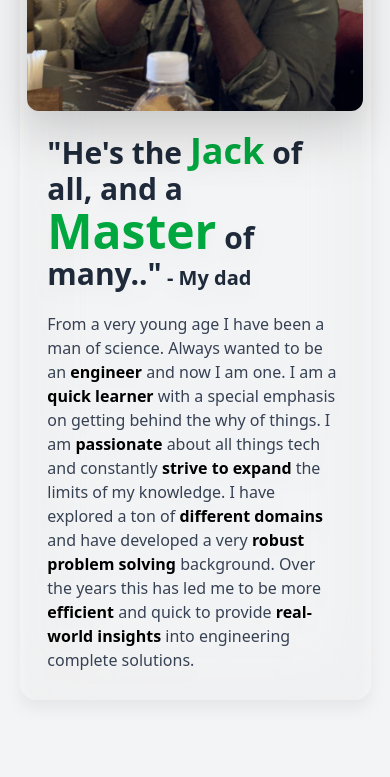
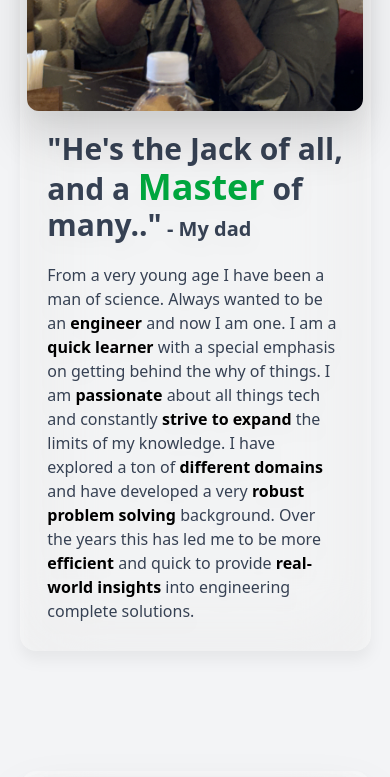
Before and after one commit to adityaBanka/adityabanka.github.io, a React (Vite) app: page /home in a window 390 px wide. Shown: the part 820-1597 px from the top of the page. Built offline with nearby package versions, Linux system fonts and the light colour scheme; grey boxes are pictures that could not be loaded.

Commit message:
made semi bold black a component

```diff
--- a/src/Components/InfoSection.jsx
+++ b/src/Components/InfoSection.jsx
@@ -20,7 +20,7 @@ function InfoSection({ direction, title, description, type="video", URL="p2AWYan
 
       <div className={`${direction === 1 ? "lg:text-right" : "text-left"} m-5 text-gray-700`}>
 
-        <div className='text-pretty lg:text-5xl text-3xl mb-5'>{title}</div>
+        <div className='text-pretty text-3xl mb-5 font-semibold'>{title}</div>
 
         <div className=''>{description}</div>
 
--- /dev/null
+++ b/src/Components/SemiBoldBlack.jsx
@@ -0,0 +1,8 @@
+// eslint-disable-next-line react/prop-types
+function SemiBoldBlack({children}) {
+  return (
+    <span className="font-semibold text-black">{children}</span>
+  )
+}
+
+export default SemiBoldBlack
--- a/src/Pages/Contact.jsx
+++ b/src/Pages/Contact.jsx
@@ -1,5 +1,6 @@
 import { useRef } from 'react';
 
+// eslint-disable-next-line react/prop-types
 function ImageLink({ image, link }) {
   return (
     <a href={link} target="_blank">
--- a/src/Pages/Home.jsx
+++ b/src/Pages/Home.jsx
@@ -1,18 +1,11 @@
 import InfoSection from "../Components/InfoSection"
-
-// eslint-disable-next-line react/prop-types
-function BW({ children }) {
-  return (
-    <span className='font-semibold text-black'>{children}</span>
-  )
-}
-
+import SSB from "../Components/SemiBoldBlack"
 function HomePage() {
 
   const infoData = [
     {
-      title: <p><span className="mb-5 text-3xl font-semibold text-gray-800">&quot;He&apos;s the <span className="text-green-600 text-4xl">Jack</span> of all, and a <span className="text-green-600 text-5xl">Master</span> of many..&quot;<span className="text-xl text-nowrap"> - My dad</span> </span></p>,
-      description: <p className="text-gray-700">From a very young age I have been a man of science. Always wanted to be an <BW>engineer</BW> and now I am one. I am a <BW>quick learner</BW> with a special emphasis on getting behind the why of things. I am <BW>passionate</BW> about all things tech and constantly <BW>strive to expand</BW> the limits of my knowledge. I have explored a ton of <BW>different domains</BW> and have developed a very <BW>robust problem solving</BW> background. Over the years this has led me to be more <BW>efficient</BW> and quick to provide <BW>real-world insights</BW> into engineering complete solutions.</p>,
+      title: <p><span>&quot;He&apos;s the Jack of all, and a <span className="text-green-600 text-4xl">Master</span> of many..&quot;<span className="text-xl text-nowrap"> - My dad</span> </span></p>,
+      description: <p>From a very young age I have been a man of science. Always wanted to be an <SSB>engineer</SSB> and now I am one. I am a <SSB>quick learner</SSB> with a special emphasis on getting behind the why of things. I am <SSB>passionate</SSB> about all things tech and constantly <SSB>strive to expand</SSB> the limits of my knowledge. I have explored a ton of <SSB>different domains</SSB> and have developed a very <SSB>robust problem solving</SSB> background. Over the years this has led me to be more <SSB>efficient</SSB> and quick to provide <SSB>real-world insights</SSB> into engineering complete solutions.</p>,
       type: "image",
       URL: "AdityaBanka.jpg"
     },
@@ -35,7 +28,7 @@ function HomePage() {
       URL: "MetaBackendCertificate.jpg"
     },
     {
-      title: <p>Programmer by day, photographer by night.</p>,
+      title: <p>Programmer by trade, photographer at heart.</p>,
       description: <p>As part of my college journey I was also involved with activities beyond those just around a desk and a chair. I was a memeber of KIIT&apos;s student broadcasting scociety, aptly named Kreative eye. I tenured for a quater and was involved in providing insights into improving organisational effeciency as well. During the same I was involved in covering and producing social media worthy images. Key event that I was responsible for covering were Republic Day&apos;23, KIIT-Fest&apos;23 and 3rd Digital Data Science Conclave&apos;23.</p>,
       type: "image",
       URL: "KreativeEye.jpg"
```
Also changed, not shown: src/Pages/Project.jsx (+2 -8 lines).
